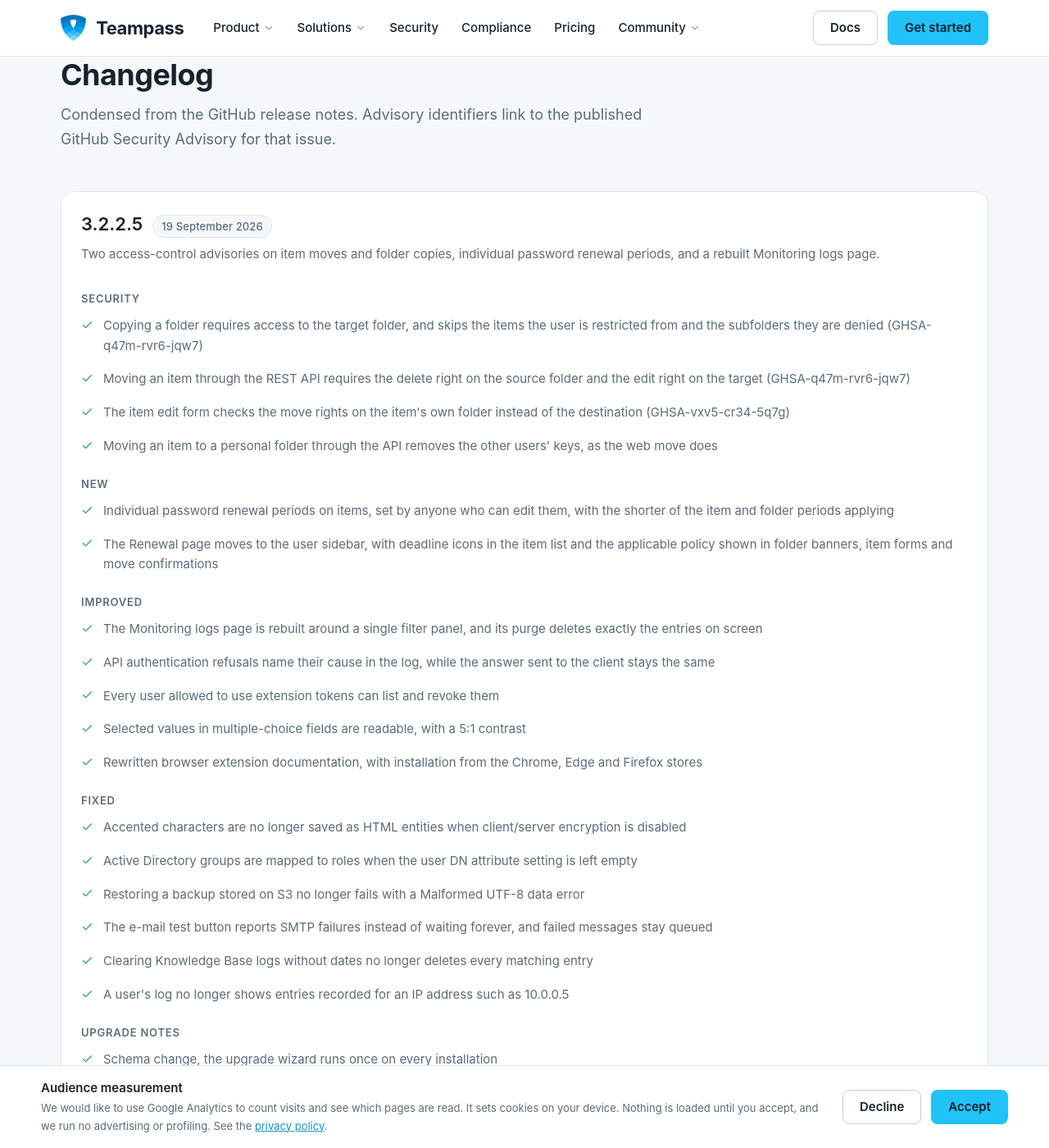
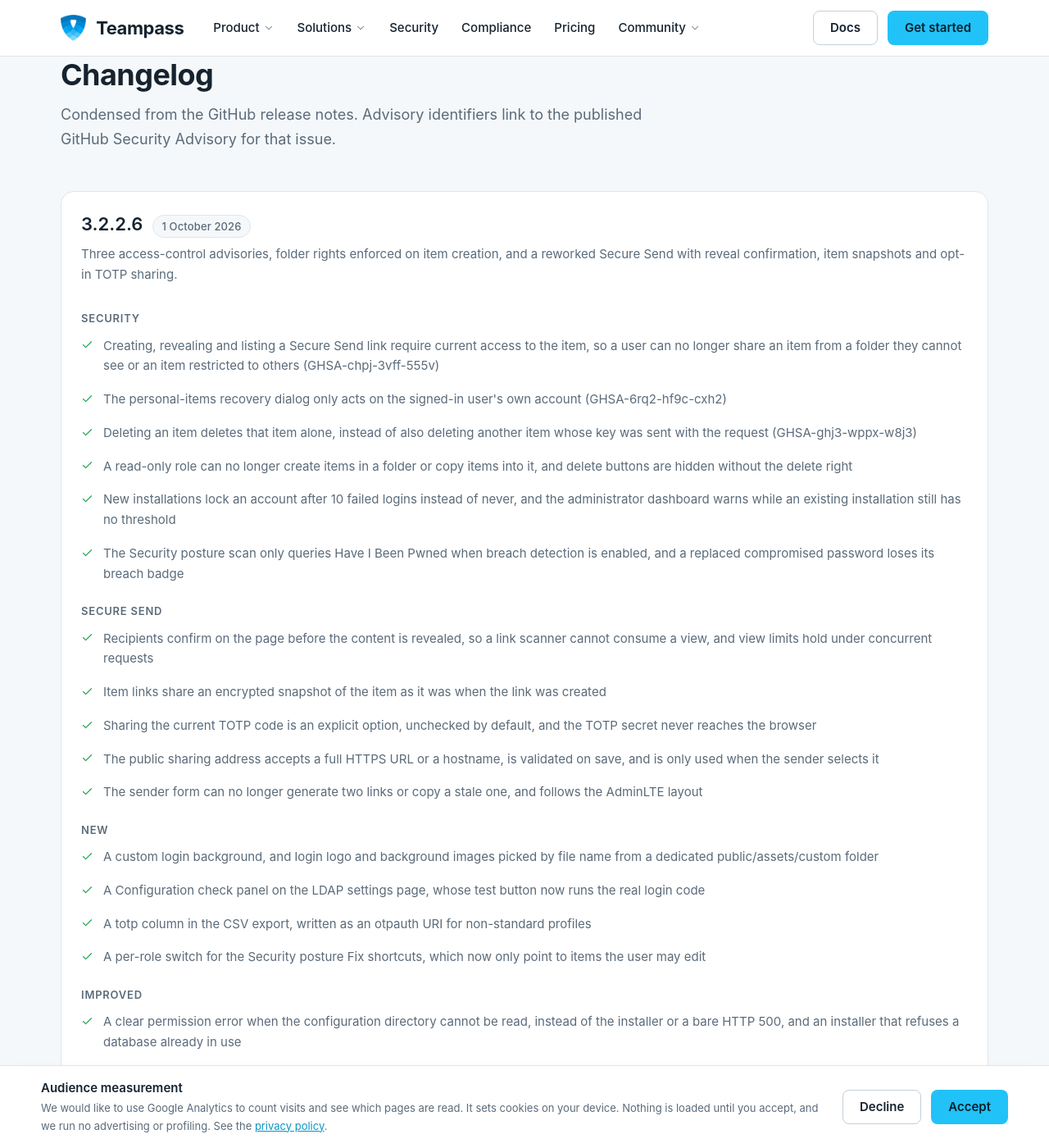
Before and after one commit to nilsteampassnet/siteweb, a Jekyll site: the page built from whats-new.html, in a window 1280 px wide and 1400 px high, scrolled down 1497 px. Shown: the whole window at 82% size. Built offline with Jekyll 4.4.1, drawn with Linux system fonts in a browser that asks for light colours; some of the changed text lies outside the part shown.

Commit message:
Add 3.2.2.6 to the changelog
Co-Authored-By: Claude Opus 5.5 <noreply@anthropic.com>

```diff
--- a/_data/releases.yml
+++ b/_data/releases.yml
@@ -40,6 +40,59 @@ highlights:
       limit and an optional recipient passphrase.
 
 versions:
+  - version: 3.2.2.6
+    date: 2026-10-01
+    summary: Three access-control advisories, folder rights enforced on item creation, and a reworked Secure Send with reveal confirmation, item snapshots and opt-in TOTP sharing.
+    changes:
+      - group: Security
+        items:
+          - "Creating, revealing and listing a Secure Send link require current access to the item, so a user can no longer share an item from a folder they cannot see or an item restricted to others (GHSA-chpj-3vff-555v)"
+          - "The personal-items recovery dialog only acts on the signed-in user's own account (GHSA-6rq2-hf9c-cxh2)"
+          - "Deleting an item deletes that item alone, instead of also deleting another item whose key was sent with the request (GHSA-ghj3-wppx-w8j3)"
+          - A read-only role can no longer create items in a folder or copy items into it, and delete buttons are hidden without the delete right
+          - New installations lock an account after 10 failed logins instead of never, and the administrator dashboard warns while an existing installation still has no threshold
+          - The Security posture scan only queries Have I Been Pwned when breach detection is enabled, and a replaced compromised password loses its breach badge
+      - group: Secure Send
+        items:
+          - Recipients confirm on the page before the content is revealed, so a link scanner cannot consume a view, and view limits hold under concurrent requests
+          - Item links share an encrypted snapshot of the item as it was when the link was created
+          - Sharing the current TOTP code is an explicit option, unchecked by default, and the TOTP secret never reaches the browser
+          - The public sharing address accepts a full HTTPS URL or a hostname, is validated on save, and is only used when the sender selects it
+          - The sender form can no longer generate two links or copy a stale one, and follows the AdminLTE layout
+      - group: New
+        items:
+          - A custom login background, and login logo and background images picked by file name from a dedicated public/assets/custom folder
+          - A Configuration check panel on the LDAP settings page, whose test button now runs the real login code
+          - A totp column in the CSV export, written as an otpauth URI for non-standard profiles
+          - A per-role switch for the Security posture Fix shortcuts, which now only point to items the user may edit
+      - group: Improved
+        items:
+          - A clear permission error when the configuration directory cannot be read, instead of the installer or a bare HTTP 500, and an installer that refuses a database already in use
+          - The password show button of the item form is a toggle, remembered in the browser
+          - Background tasks start on Windows without opening console windows
+          - Scheduled backup report e-mails use a table layout in every shipped language
+          - A rewritten security hardening guide and a new Security posture documentation page
+      - group: Fixed
+        items:
+          - Accounts created on 3.0.x whose password holds special or accented characters can log in after the upgrade
+          - Personal-items recovery after a key regeneration re-encrypts the items again
+          - Saving a personal item created by another user no longer removes its owner's access
+          - Personal items still encrypted with a 2.x salt key can be migrated again
+          - Accented search terms find labels saved from the item form, and search results show accented characters instead of HTML entities
+          - The KeePass import no longer stops on an entry without a title, and imports passwords containing & as written
+          - Duo starts in one click when it is the only MFA method
+          - The browser extension FQDN suggestion is a placeholder instead of a value that only looked saved
+          - The Docker example environment file defaults to the latest image tag
+      - group: Upgrade notes
+        items:
+          - Schema change, the upgrade wizard runs once on every installation
+          - Set a lockout threshold if the administrator dashboard reports that failed logins never lock an account
+          - Users with read-only access on a folder can no longer create items there
+          - Secure Send recipients press a confirmation button, and requiring a passphrase or disabling notes now also applies to existing links
+          - If the public sharing address is a short prefix, check the public route, new links always use HTTPS and keep the main URL's port and path
+          - On Docker, mount individual branding files into public/assets/custom rather than the folder itself
+          - Back up the database before upgrading
+
   - version: 3.2.2.5
     date: 2026-09-19
     summary: Two access-control advisories on item moves and folder copies, individual password renewal periods, and a rebuilt Monitoring logs page.
```
